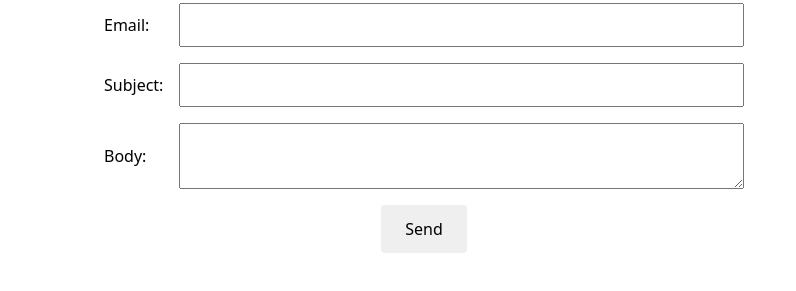
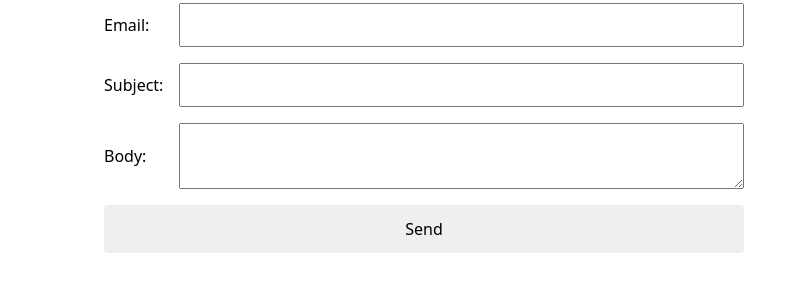
Before and after one commit to willemdehaan/portfolio, a plain HTML site: page contacts/index.html in a window 1280 px wide. Shown: the part 201-492 px from the top of the page, without its empty margins (216-1012 px from the left). Drawn offline with Linux system fonts and the light colour scheme.

Commit message:
Update style.css
Button fixed on Contact Form

```diff
--- a/style.css
+++ b/style.css
@@ -75,7 +75,6 @@ label textarea {
 /* Submit button spans the entire form */
 button {
   grid-column: 1 / -1;
-  justify-self: center;
   padding: 0.75em 1.5em;
   font: inherit;
   border: none;
```
